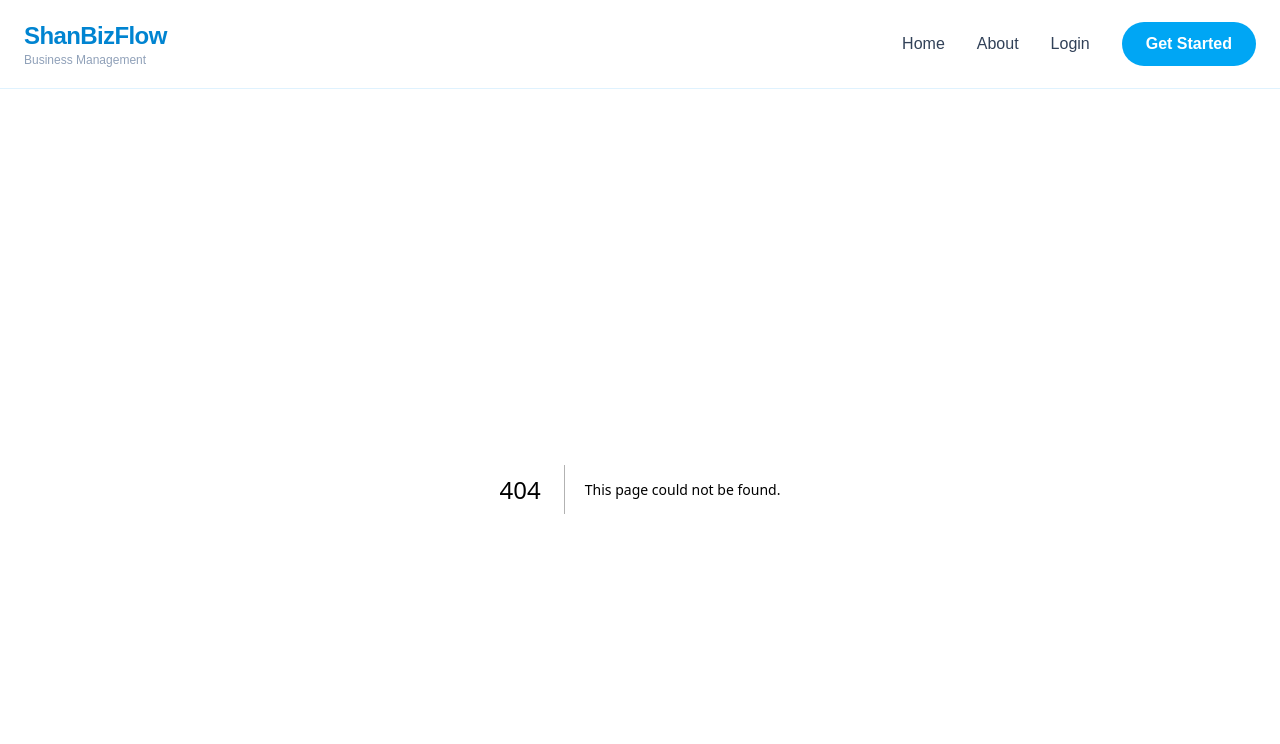
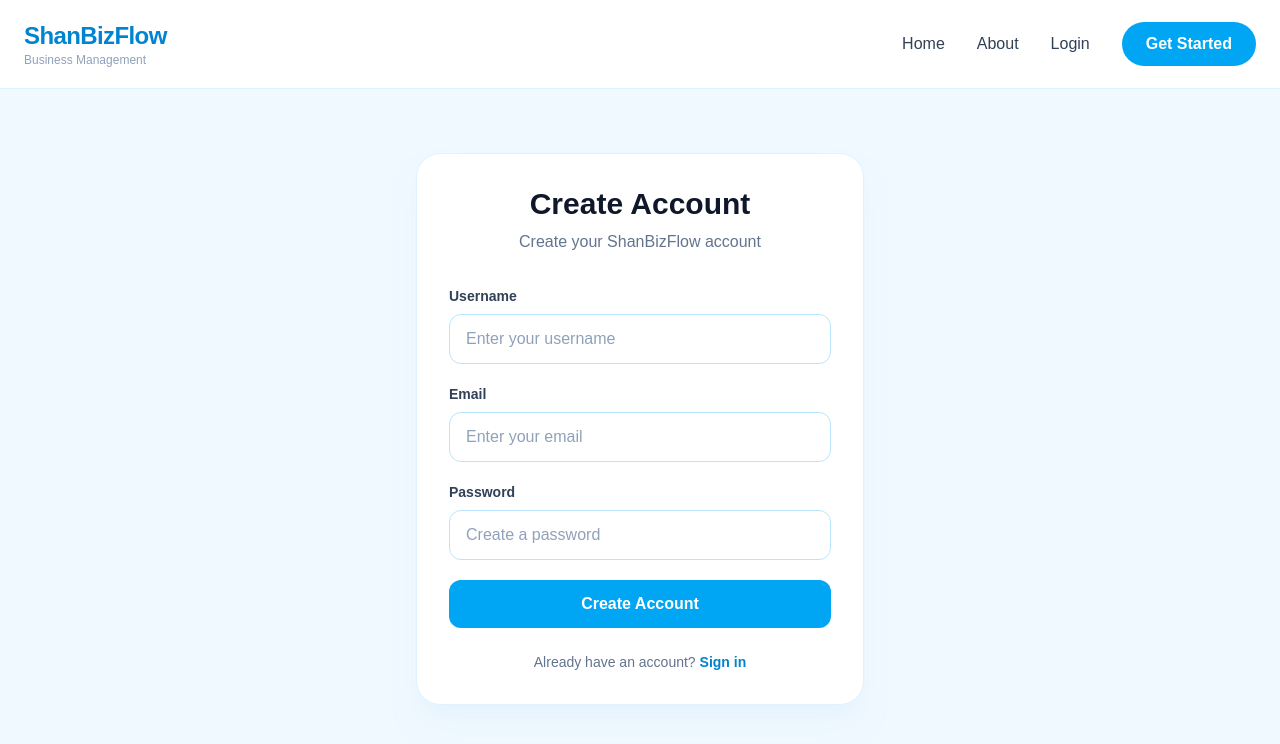
Before and after one commit to hirushannimsarapathirana-prog/shanbizflow, a Next.js app: page /register in a window 1280 px wide. Before the commit this address had no page. Shown: the top 744 px of the page. Built offline with nearby package versions, Linux system fonts and the light colour scheme.

Commit message:
Add login and register pages

```diff
--- /dev/null
+++ b/app/login/page.tsx
@@ -0,0 +1,90 @@
+"use client";
+import Link from "next/link";
+import { useState } from "react";
+
+export default function LoginPage() {
+  const [username, setUsername] = useState("");
+  const [password, setPassword] = useState("");
+
+function handleSubmit(event: React.FormEvent<HTMLFormElement>) {
+  event.preventDefault();
+
+  if (!username.trim()) {
+    alert("Please enter your username.");
+    return;
+  }
+
+  if (!password.trim()) {
+    alert("Please enter your password.");
+    return;
+  }
+
+  console.log("Username:", username);
+  console.log("Password:", password);
+}
+
+  return (
+    <main className="min-h-screen bg-sky-50 px-6 py-16">
+      <div className="mx-auto max-w-md">
+        <div className="rounded-3xl border border-sky-100 bg-white p-8 shadow-xl shadow-sky-100/50">
+          <div className="text-center">
+            <h1 className="text-3xl font-bold text-slate-900">
+              Welcome Back
+            </h1>
+
+            <p className="mt-2 text-slate-500">
+              Sign in to your ShanBizFlow account
+            </p>
+          </div>
+
+          <form onSubmit={handleSubmit} className="mt-8 space-y-5">
+            <div>
+              <label className="mb-2 block text-sm font-semibold text-slate-700">
+                Username
+              </label>
+
+              <input
+                type="text"
+                value={username}
+                onChange={(event) => setUsername(event.target.value)}
+                placeholder="Enter your username"
+                className="w-full rounded-xl border border-sky-200 bg-white px-4 py-3 text-slate-900 placeholder:text-slate-400 outline-none transition focus:border-sky-400 focus:ring-4 focus:ring-sky-100"
+              />
+            </div>
+
+            <div>
+              <label className="mb-2 block text-sm font-semibold text-slate-700">
+                Password
+              </label>
+
+              <input
+                type="password"
+                value={password}
+                onChange={(event) => setPassword(event.target.value)}
+                placeholder="Enter your password"
+                className="w-full rounded-xl border border-sky-200 bg-white px-4 py-3 text-slate-900 placeholder:text-slate-400 outline-none transition focus:border-sky-400 focus:ring-4 focus:ring-sky-100"
+              />
+            </div>
+
+            <button
+              type="submit"
+              className="w-full rounded-xl bg-sky-500 px-6 py-3 font-semibold text-white transition hover:bg-sky-600"
+            >
+              Sign In
+            </button>
+          </form>
+
+          <p className="mt-6 text-center text-sm text-slate-500">
+            Don't have an account?{" "}
+            <Link
+              href="/register"
+              className="font-semibold text-sky-600 hover:text-sky-700"
+            >
+              Create account
+            </Link>
+          </p>
+        </div>
+      </div>
+    </main>
+  );
+}
--- /dev/null
+++ b/app/register/page.tsx
@@ -0,0 +1,111 @@
+"use client";
+import Link from "next/link";
+import { useState } from "react";
+
+export default function RegisterPage() {
+  const [username, setUsername] = useState("");
+  const [email, setEmail] = useState("");
+  const [password, setPassword] = useState("");
+
+  function handleSubmit(event: React.FormEvent<HTMLFormElement>) {
+    event.preventDefault();
+
+    if (!username.trim()) {
+      alert("Please enter your username.");
+      return;
+    }
+
+    if (!email.trim()) {
+      alert("Please enter your email.");
+      return;
+    }
+
+    if (!password.trim()) {
+      alert("Please enter your password.");
+      return;
+    }
+
+    console.log("Username:", username);
+    console.log("Email:", email);
+    console.log("Password:", password);
+  }
+
+  return (
+    <main className="min-h-screen bg-sky-50 px-6 py-16">
+      <div className="mx-auto max-w-md">
+        <div className="rounded-3xl border border-sky-100 bg-white p-8 shadow-xl shadow-sky-100/50">
+          <div className="text-center">
+            <h1 className="text-3xl font-bold text-slate-900">
+              Create Account
+            </h1>
+
+            <p className="mt-2 text-slate-500">
+              Create your ShanBizFlow account
+            </p>
+          </div>
+
+          <form onSubmit={handleSubmit} className="mt-8 space-y-5">
+            <div>
+              <label className="mb-2 block text-sm font-semibold text-slate-700">
+                Username
+              </label>
+
+              <input
+                type="text"
+                value={username}
+                onChange={(event) => setUsername(event.target.value)}
+                placeholder="Enter your username"
+                className="w-full rounded-xl border border-sky-200 bg-white px-4 py-3 text-slate-900 placeholder:text-slate-400 outline-none transition focus:border-sky-400 focus:ring-4 focus:ring-sky-100"
+              />
+            </div>
+
+            <div>
+              <label className="mb-2 block text-sm font-semibold text-slate-700">
+                Email
+              </label>
+
+              <input
+                type="email"
+                value={email}
+                onChange={(event) => setEmail(event.target.value)}
+                placeholder="Enter your email"
+                className="w-full rounded-xl border border-sky-200 bg-white px-4 py-3 text-slate-900 placeholder:text-slate-400 outline-none transition focus:border-sky-400 focus:ring-4 focus:ring-sky-100"
+              />
+            </div>
+
+            <div>
+              <label className="mb-2 block text-sm font-semibold text-slate-700">
+                Password
+              </label>
+
+              <input
+                type="password"
+                value={password}
+                onChange={(event) => setPassword(event.target.value)}
+                placeholder="Create a password"
+                className="w-full rounded-xl border border-sky-200 bg-white px-4 py-3 text-slate-900 placeholder:text-slate-400 outline-none transition focus:border-sky-400 focus:ring-4 focus:ring-sky-100"
+              />
+            </div>
+
+            <button
+              type="submit"
+              className="w-full rounded-xl bg-sky-500 px-6 py-3 font-semibold text-white transition hover:bg-sky-600"
+            >
+              Create Account
+            </button>
+          </form>
+
+          <p className="mt-6 text-center text-sm text-slate-500">
+            Already have an account?{" "}
+            <Link
+              href="/login"
+              className="font-semibold text-sky-600 hover:text-sky-700"
+            >
+              Sign in
+            </Link>
+          </p>
+        </div>
+      </div>
+    </main>
+  );
+}
```
